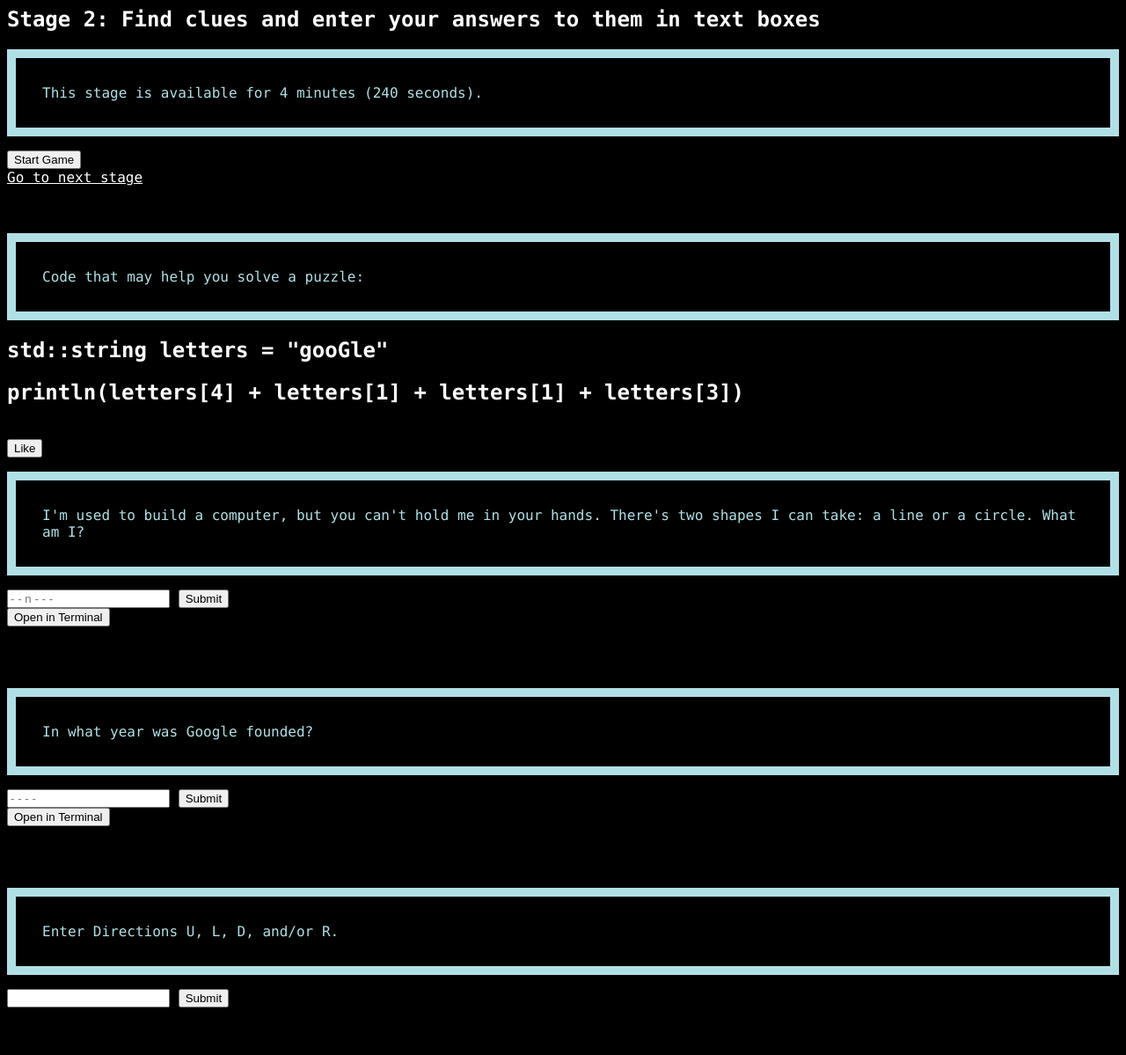
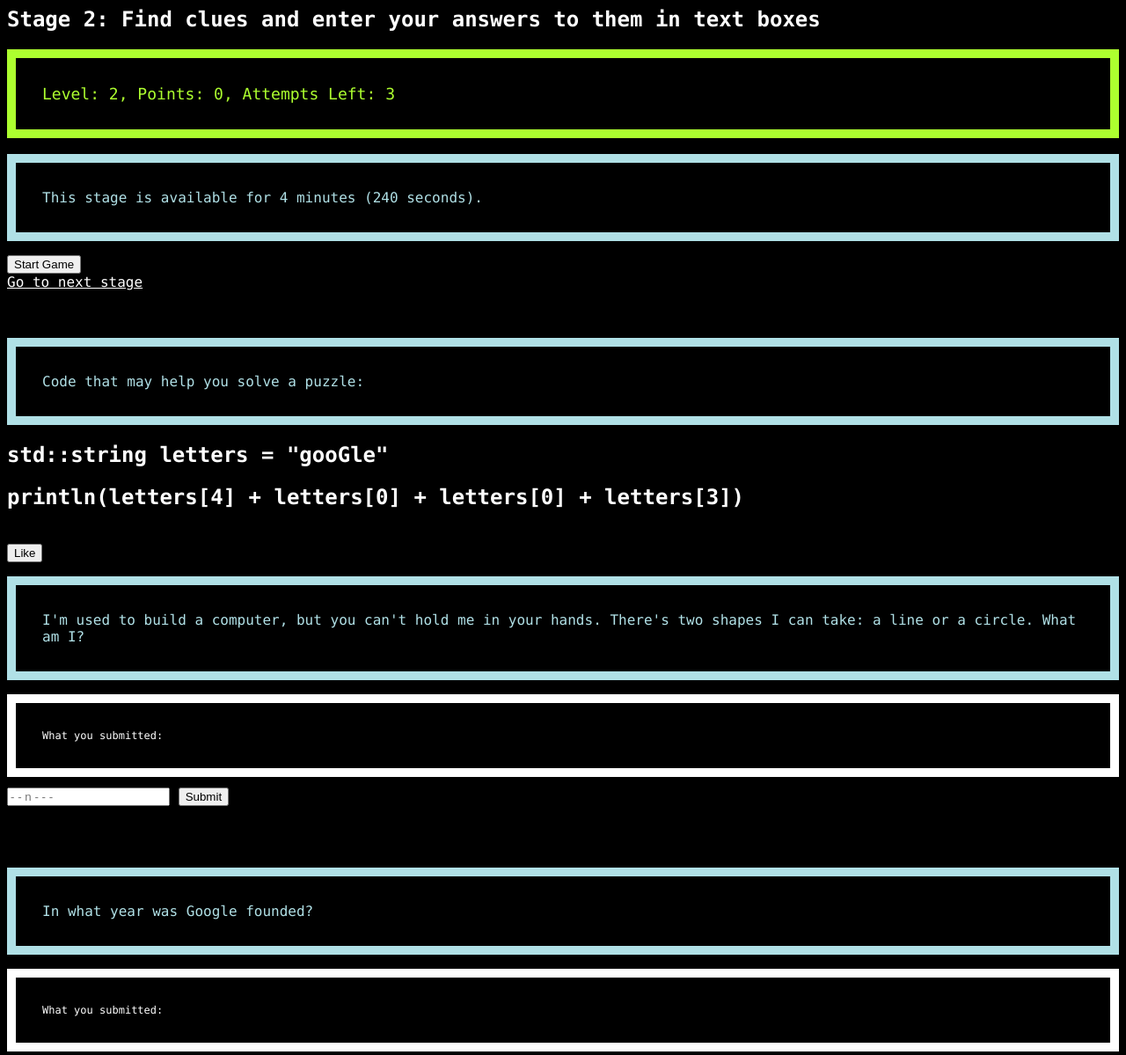
Before and after one commit to CS222-UIUC/course-project-group-13, a Django app: template website/templates/stagetwo.html in a window 1280 px wide. Shown: the top 1199 px of the page at 88% size. Run offline with Django 4.2, Linux system fonts and the light colour scheme; the template is opened without the code that fills it, so the values that code supplies are empty.

Commit message:
Added way to keep track of textbox inputs (using HTML Local Storage), and place for statistics display

```diff
--- a/website/templates/stagetwo.html
+++ b/website/templates/stagetwo.html
@@ -32,6 +32,18 @@
 <h2>Stage 2: Find clues and enter your answers to them in text boxes</h2>
 
 
+<!-- Display Points and Level -->
+
+<p id="stats"  style="color:greenyellow;font-size:18px;"></p>
+<script>
+    var points = 0;
+    var attempts = 3;
+    var level = 2;
+    document.getElementById("stats").innerHTML = "Level: " + level + ", Points: " + points + ", Attempts Left: " + attempts;
+</script>
+
+
+
 <!-- Start Timer -->
 
 
@@ -56,7 +68,7 @@
 <p>Code that may help you solve a puzzle:</p>
 
 <h2>std::string letters = "gooGle"<h2>
-<h2>println(letters[4] + letters[1] + letters[1] + letters[3])</h2>
+<h2>println(letters[4] + letters[0] + letters[0] + letters[3])</h2>
 
 <br>
 
@@ -66,17 +78,19 @@
 <form action="" method="POST">
     <div id="something_container"></div>
     <p>I'm used to build a computer, but you can't hold me in your hands. There's two shapes I can take: a line or a circle. What am I? </p>
+    <script>var puz3answer;</script>
+    <p id="puz3display"  style="color:white;font-size:12px;">What you submitted: </p>
     <input type="text" id="clue_three_password" name="clue_three_password" minlength="6" maxlength="6" placeholder="- - n - - -">
-    <input type="submit"/>
+    <input type="submit" onclick="puz3response"/>
+    <script type="text/javascript">
 
-<body>
-    <div class="container">
-        <form action="file:///C:\Users\rohiths2 illinois\hello\Riddle Two Call (backup).py">
-            <button class="btn btn-danger btn-lg">Open in Terminal</button>
-        </form>
-    </div>
-</body>
-
+        function puz3response() {
+            puz3answer= document.getElementById('clue_three_password').value;
+            localStorage.setItem('store3', puz3answer);
+            document.getElementById("puz3display").innerHTML = "What you submitted: " + puz3answer;
+        }
+    </script>
+</form>
 <br>
 <br>
 
@@ -86,17 +100,19 @@
 <form action="" method="POST">
     <div id="something_container"></div>
     <p>In what year was Google founded? </p>
+    <script>var puz4answer;</script>
+    <p id="puz4display"  style="color:white;font-size:12px;">What you submitted: </p>
     <input type="text" id="year_puzzle" name="year_puzzle" minlength="4" maxlength="4" placeholder="- - - -">
-    <input type="submit"/>
+    <input type="submit" onclick="puz4response"/>
+    <script type="text/javascript">
 
-<body>
-    <div class="container">
-        <form action="file:///C:\Users\rohiths2 illinois\hello\Year Puzzle.py">
-            <button class="btn btn-danger btn-lg">Open in Terminal</button>
-        </form>
-    </div>
-</body>
-
+        function puz4response() {
+            puz3answer= document.getElementById('year_puzzle').value;
+            localStorage.setItem('store4', puz4answer);
+            document.getElementById("puz4display").innerHTML = "What you submitted: " + puz4answer;
+        }
+    </script>
+</form>
 <br>
 <br>
 
@@ -107,9 +123,19 @@
 <form action="" method="POST">
     <div id="something_container"></div>
     <p>Enter Directions U, L, D, and/or R. </p>
+    <script>var puz5answer;</script>
+    <p id="puz5display"  style="color:white;font-size:12px;">What you submitted: </p>
     <input type="text" id="maze_puzzle" name="maze_puzzle">
-    <input type="submit"/>
+    <input type="submit" onclick="puz5response"/>
+    <script type="text/javascript">
 
+        function puz5response() {
+            puz5answer= document.getElementById('maze_puzzle').value;
+            localStorage.setItem('store5', puz5answer);
+            document.getElementById("puz5display").innerHTML = "What you submitted: " + puz5answer;
+        }
+    </script>
+</form>
 <br>
 <br>
 <br>
```
